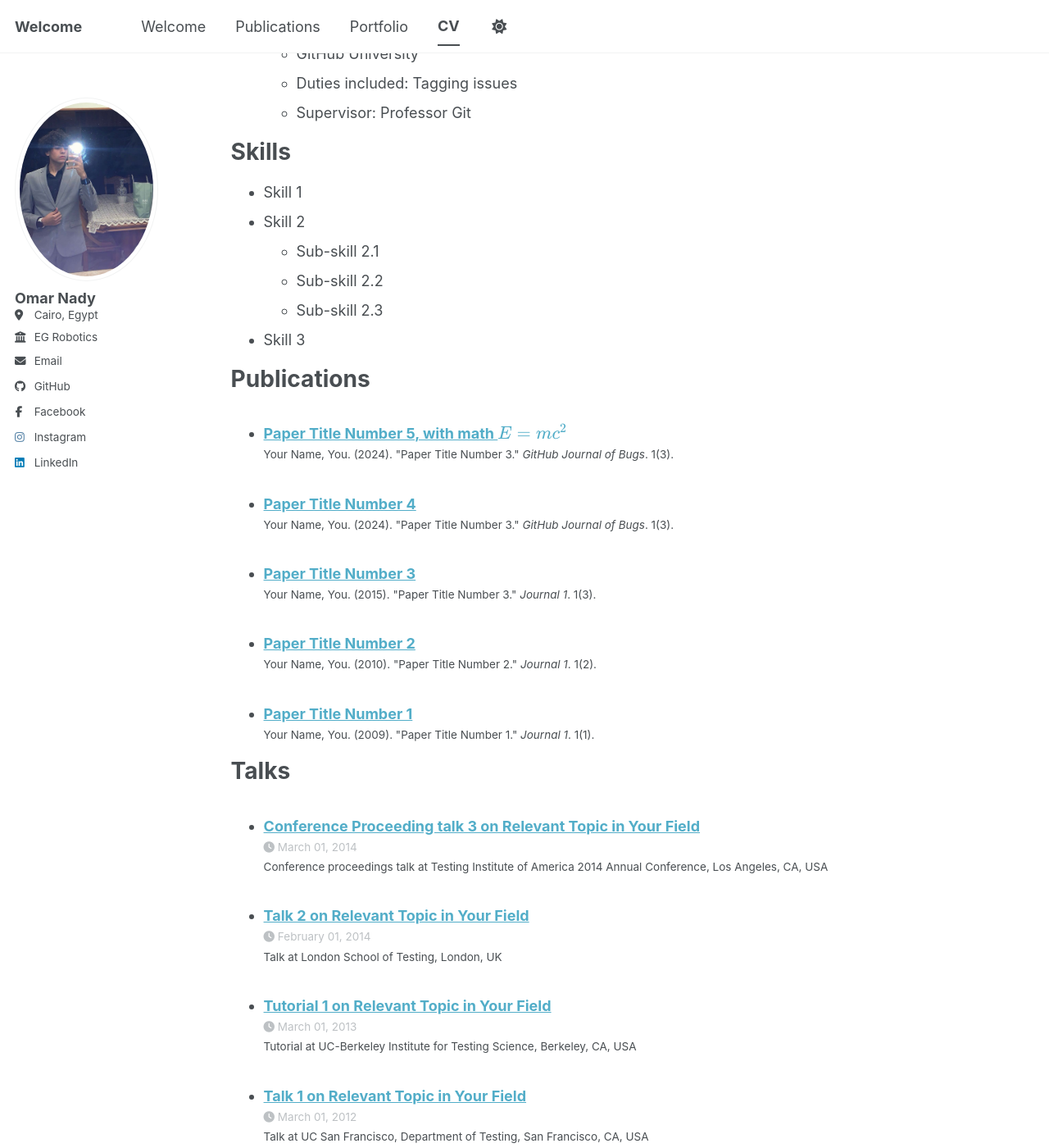
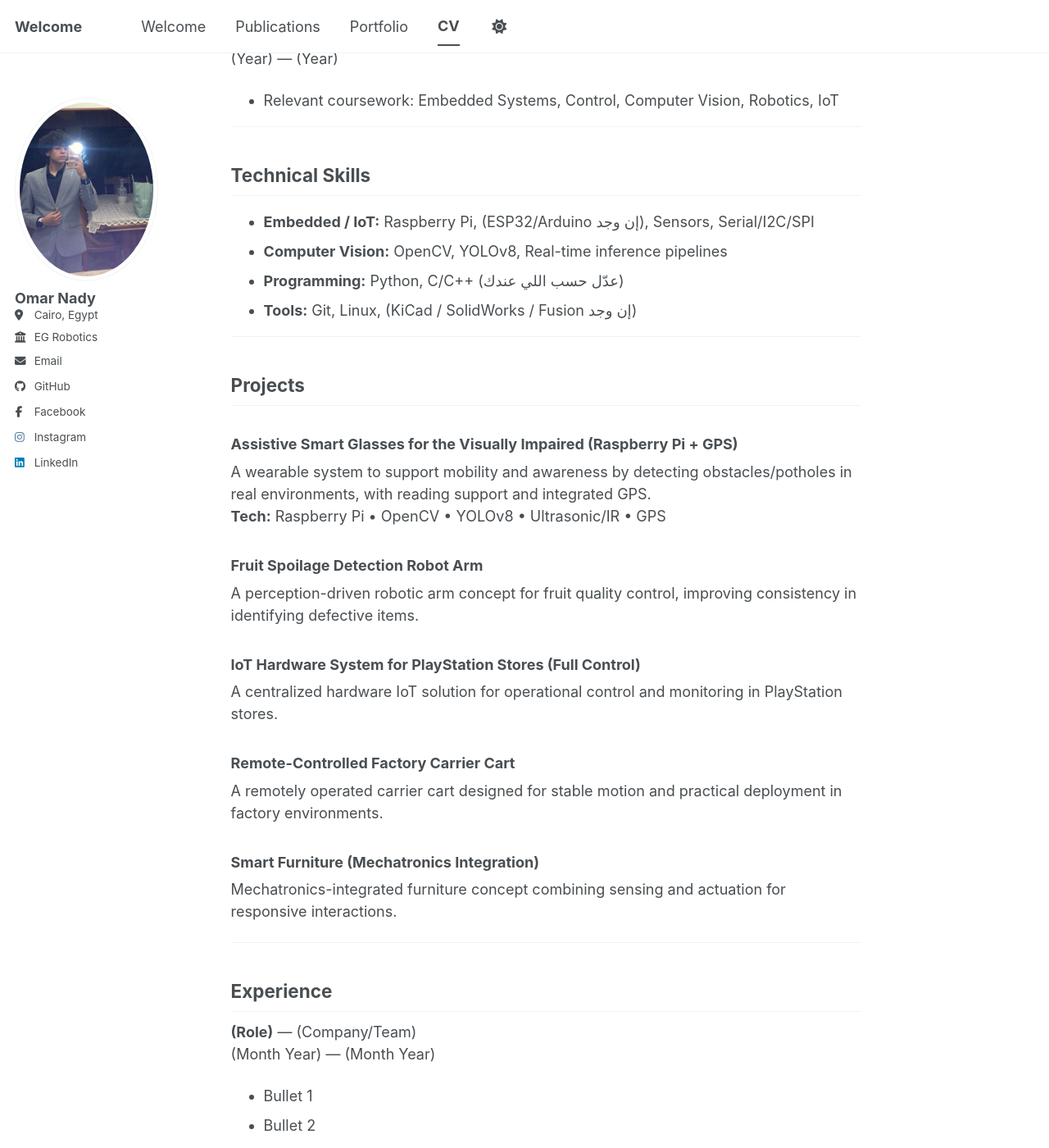
Before and after one commit to omarppp/omarppp.github.io, a Jekyll site: the page built from _pages/cv.md, in a window 1280 px wide and 1400 px high, scrolled down 636 px. Shown: the whole window at 82% size. Built offline with Jekyll 4.4.1, drawn with Linux system fonts in a browser that asks for light colours; a script bundle is joined from its source files by our own code; library files that are not in the unit come from our copies; some of the changed text lies outside the part shown.

Commit message:
Update cv.md

```diff
--- a/_pages/cv.md
+++ b/_pages/cv.md
@@ -1,64 +1,72 @@
 ---
-layout: archive
+layout: single
 title: "CV"
 permalink: /cv/
 author_profile: true
-redirect_from:
-  - /resume
 ---
 
-{% include base_path %}
+## Omar Nady
+**Location:** Cairo, Egypt
+**Affiliation:** EG Robotics
+**Email:** (ضع ايميلك هنا)
+**LinkedIn:** (الرابط)
 
-Education
-======
-* Ph.D in Version Control Theory, GitHub University, 2018 (expected)
-* M.S. in Jekyll, GitHub University, 2014
-* B.S. in GitHub, GitHub University, 2012
+---
 
-Work experience
-======
-* Spring 2024: Academic Pages Collaborator
-  * GitHub University
-  * Duties includes: Updates and improvements to template
-  * Supervisor: The Users
+## Summary
+Mechatronics / Embedded Systems engineer focused on **embedded AI**, **computer vision**, and **mechatronics integration**. Interested in building practical, deployable systems with clear engineering documentation and measurable results.
 
-* Fall 2015: Research Assistant
-  * GitHub University
-  * Duties included: Merging pull requests
-  * Supervisor: Professor Hub
+---
 
-* Summer 2015: Research Assistant
-  * GitHub University
-  * Duties included: Tagging issues
-  * Supervisor: Professor Git
+## Education
+**(University Name)** — B.Sc. Mechatronics Engineering
+(Year) — (Year)
+- Relevant coursework: Embedded Systems, Control, Computer Vision, Robotics, IoT
 
-Skills
-======
-* Skill 1
-* Skill 2
-  * Sub-skill 2.1
-  * Sub-skill 2.2
-  * Sub-skill 2.3
-* Skill 3
+---
 
-Publications
-======
-  <ul>{% for post in site.publications reversed %}
-    {% include archive-single-cv.html %}
-  {% endfor %}</ul>
+## Technical Skills
+- **Embedded / IoT:** Raspberry Pi, (ESP32/Arduino إن وجد), Sensors, Serial/I2C/SPI
+- **Computer Vision:** OpenCV, YOLOv8, Real-time inference pipelines
+- **Programming:** Python, C/C++ (عدّل حسب اللي عندك)
+- **Tools:** Git, Linux, (KiCad / SolidWorks / Fusion إن وجد)
 
-Talks
-======
-  <ul>{% for post in site.talks reversed %}
-    {% include archive-single-talk-cv.html  %}
-  {% endfor %}</ul>
+---
 
-Teaching
-======
-  <ul>{% for post in site.teaching reversed %}
-    {% include archive-single-cv.html %}
-  {% endfor %}</ul>
+## Projects
+### Assistive Smart Glasses for the Visually Impaired (Raspberry Pi + GPS)
+A wearable system to support mobility and awareness by detecting obstacles/potholes in real environments, with reading support and integrated GPS.
+**Tech:** Raspberry Pi • OpenCV • YOLOv8 • Ultrasonic/IR • GPS
 
-Service and leadership
-======
-* Currently signed in to 43 different slack teams
+### Fruit Spoilage Detection Robot Arm
+A perception-driven robotic arm concept for fruit quality control, improving consistency in identifying defective items.
+
+### IoT Hardware System for PlayStation Stores (Full Control)
+A centralized hardware IoT solution for operational control and monitoring in PlayStation stores.
+
+### Remote-Controlled Factory Carrier Cart
+A remotely operated carrier cart designed for stable motion and practical deployment in factory environments.
+
+### Smart Furniture (Mechatronics Integration)
+Mechatronics-integrated furniture concept combining sensing and actuation for responsive interactions.
+
+---
+
+## Experience
+**(Role)** — (Company/Team)
+(Month Year) — (Month Year)
+- Bullet 1
+- Bullet 2
+
+---
+
+## Certifications / Activities
+- (Course/Certificate) — (Platform)
+- (Competition / Volunteering / Club)
+
+---
+
+## Download
+<a class="btn btn--primary" href="{{ '/files/Omar_Nady_CV.pdf' | relative_url }}" target="_blank" rel="noopener">
+Download CV (PDF)
+</a>
```
